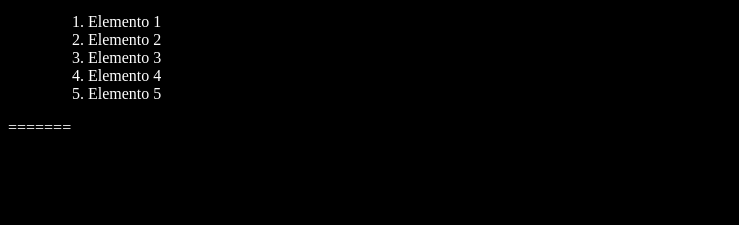
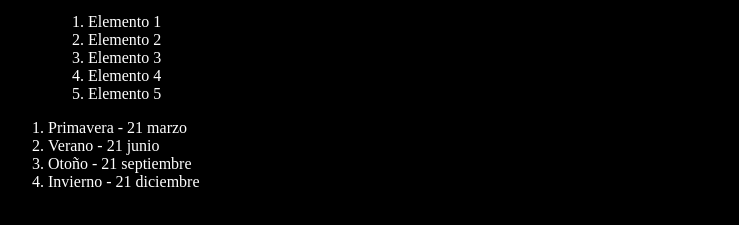
Before and after one commit to LuisG496/youtube-git2, a plain HTML site: page index.html in a window 1280 px wide. Shown: the part 101-326 px from the top of the page, without its empty margins (0-739 px from the left). Drawn offline with Linux system fonts and the light colour scheme.

Commit message:
Agregando estaciones del año con fecha

```diff
--- a/index.html
+++ b/index.html
@@ -23,7 +23,13 @@
       <li>Elemento 4</li>
       <li>Elemento 5</li>
     </ul>
-=======
+    </ol>
+    <ol>
+      <li>Primavera - 21 marzo</li>
+      <li>Verano - 21 junio</li>
+      <li>Otoño - 21 septiembre</li>
+      <li>Invierno - 21 diciembre</li>
+
     </ol>
     <script src="index.js"></script>
 
```
